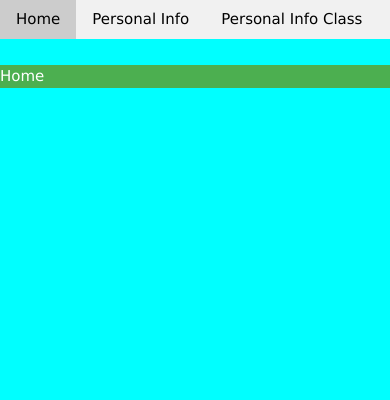
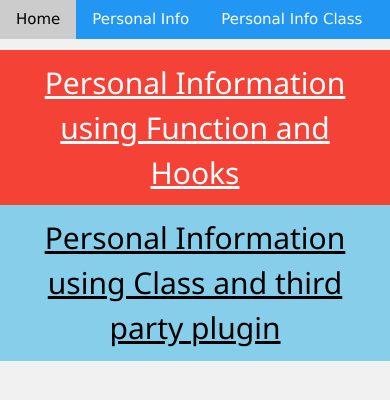
Before and after one commit to ManikandanRamSaro/react_validation_task, a React (Create React App) app: page / in a window 390 px wide. Shown: the top 400 px of the page. Built offline with nearby package versions, Linux system fonts and the light colour scheme.

Commit message:
After completing all before deploy - 26-1-21

```diff
--- a/public/index.html
+++ b/public/index.html
@@ -27,7 +27,7 @@
     -->
     <title>React App</title>
   </head>
-  <body style="background-color: aqua;">
+  <body class=" w3-light-grey">
     <noscript>You need to enable JavaScript to run this app.</noscript>
     <div id="root"></div>
     <!--
--- a/src/Components/App.js
+++ b/src/Components/App.js
@@ -1,13 +1,12 @@
 import '../Styles/App.css';
 
+import '../Styles/w3.css';
 import {BrowserRouter,Route,Link} from 'react-router-dom';
 
-import Demo from './Demo';
 import Header from './Header';
 import Home from './Home';
-
-import Layout from './Layout';
 import PersonalInfo from './PersonalInfo';
+import PersonalInfoClass from './PersonalInfoClass';
 
 const Routes = [
   {
@@ -29,7 +28,7 @@ const App = () => {
                  <Header route={Routes}/>
                   <Route path="/" component={Home} exact />
                   <Route path="/PersonalInformation" component={PersonalInfo} />
-                  <Route path="/PersonalInfo" component={Layout} />
+                  <Route path="/PersonalInfo" component={PersonalInfoClass} />
               </div>
             </BrowserRouter>
         </div>
--- a/src/Components/Demo.js
+++ /dev/null
@@ -1,38 +0,0 @@
-import '../Styles/App.css';
-import { makeStyles } from '@material-ui/core/styles';
-import Button from '@material-ui/core/Button';
-const useStyles = makeStyles((theme) => ({
-  root: {
-    '& > *': {
-      margin: theme.spacing(1),
-    },
-  },
-}));
-
-const Demo = () => {
-  const classes = useStyles();
-  return (
-    <div className="App">
-      <div class="w3-container w3-teal">
-  <h1>My Car</h1>
-</div>
-             <div className={classes.root}>
-              <Button variant="contained">Default</Button>
-              <Button variant="contained" color="primary">
-                Primary
-              </Button>
-              <Button variant="contained" color="secondary">
-                Secondary
-              </Button>
-              <Button variant="contained" disabled>
-                Disabled
-              </Button>
-              <Button variant="contained" color="primary" href="#contained-buttons">
-                Link
-              </Button>
-            </div>
-    </div>
-  );
-}
-
-export default Demo;
--- a/src/Components/Header.js
+++ b/src/Components/Header.js
@@ -6,11 +6,11 @@ const Header = ({route}) =>{
 
     const paths = route.map( link =>{
         if(link.status===true){
-            return <Link to={link.route} key={link.id} className={link.route===currentPath ? 'w3-bar-item w3-button w3-green' : 'w3-bar-item w3-button' } onClick={e=>{setCurrentPath(link.route)}} >{link.displayName}</Link>
+            return <Link to={link.route} key={link.id} className={link.route===currentPath ? 'w3-bar-item w3-button w3-pale-blue' : 'w3-bar-item w3-button' } onClick={e=>{setCurrentPath(link.route)}} >{link.displayName}</Link>
         }
      });
     return (
-        <div className="w3-bar w3-light-grey">
+        <div className="w3-bar w3-blue">
             {paths}
         </div>
     );
--- a/src/Components/Home.js
+++ b/src/Components/Home.js
@@ -1,10 +1,17 @@
 import React from 'react';
+import {Link} from 'react-router-dom';
 import '../Styles/App.css'
 const Home = () =>{
     return (
-        <div className="w3-container">
-            <div className="w3-display-middle">
-           <p className="w3-green">Home</p>
+        <div className="w3-container w3-center">
+        <div className="w3-display-middle">
+            <div className="w3-container w3-half w3-red w3-hover-shadow">
+               <Link to="/PersonalInformation"><h2>Personal Information using Function and Hooks</h2>  </Link>
+
+            </div>
+            <div className="w3-container w3-half w3-hover-shadow w3-light-blue">
+            <Link to="/PersonalInfo"><h2>Personal Information using Class and third party plugin</h2>   </Link>
+            </div>
             </div>
         </div>
     );
--- a/src/Components/Layout.js
+++ /dev/null
@@ -1,21 +0,0 @@
-import '../Styles/App.css';
-
-import PersonalInfo from './PersonalInfo';
-import PersonalInfoClass from './PersonalInfoClass';
-const Layout = () => {
-  return (
-    <div className="w3-container">
-        <div className="w3-display-middle">
-            <div className="login-wrapper" >
-                <div className="box">
-                    {/* <PersonalInfo/> */}
-                    <PersonalInfoClass/>
-                </div>
-            </div>
-        </div>
-    </div>
-
-  );
-}
-
-export default Layout;
--- a/src/Components/PersonalInfo.js
+++ b/src/Components/PersonalInfo.js
@@ -6,7 +6,7 @@ import InputAdornment from '@material-ui/core/InputAdornment';
 import TextField from '@material-ui/core/TextField';
 import { Button } from '@material-ui/core';
 import Helper from '../Helper/EventsHelper';
-import DoneIcon from '@material-ui/icons/Done';
+//import DoneIcon from '@material-ui/icons/Done';
 import ClearIcon from '@material-ui/icons/Clear';
 const PersonalInfo = () =>{
 
@@ -247,7 +247,7 @@ const PersonalInfo = () =>{
                         <TextField
                             name="txtEmail"
                             id="txtEmail"
-                            label="Email"
+                            label="Email ID"
                             value={email}
                             onChange={e=>{mapTextboxToVariables('EM',e,0,'','','NORMAL')}}
                             error={emailval.status}
@@ -264,7 +264,7 @@ const PersonalInfo = () =>{
                             <TextField
                             name="txtConfirmEmail"
                             id="txtConfirmEmail"
-                            label="Confirm Email"
+                            label="Confirm Email ID"
                             value={confirmEmail}
                             onChange={e=>{mapTextboxToVariables('CEM',e,0,'','','NORMAL')}}
                             error={cemailval.status}
--- a/src/Components/PersonalInfoClass.js
+++ b/src/Components/PersonalInfoClass.js
@@ -150,7 +150,7 @@ class PersonalInfoClass extends React.Component
                                 label="Confirm Email ID"
                                 value={values.confirmemail}
                                 onChange={handleChange}
-                                onKeyUp={e=>this.emailDiv(values.confirmemail)}
+                                onKeyUp={e=>this.SuccessStatus(false)}
                                 fullWidth
                                 />
                                 :null }
@@ -159,7 +159,7 @@ class PersonalInfoClass extends React.Component
                                 name="mobileNo"
                                 helperText={touched.mobileNo ? errors.mobileNo : ""}
                                 error={touched.mobileNo && Boolean(errors.mobileNo)}
-                                label="Mobile No"
+                                label="Phone no"
                                 type="number"
                                 value={values.mobileNo}
                                 onChange={handleChange}
--- a/src/Styles/App.css
+++ b/src/Styles/App.css
@@ -38,7 +38,7 @@
 }
 @media all and (max-width: 800px) {
     .w3-display-middle{
-        left:0!important;top:100px;transform:translate(0%,0%)!important;-ms-transform:translate(0%,0%)!important;width:100%!important
+        left:0!important;top:100px!important;transform:translate(0%,0%)!important;-ms-transform:translate(0%,0%)!important;width:100%!important
     }
     .form-layout{
       width: 100%!important;
@@ -47,7 +47,7 @@
 
 @media all and (max-width: 600px) {
     .w3-display-middle{
-        left:0!important;top:50px;transform:translate(0%,0%)!important;-ms-transform:translate(0%,0%)!important;width:100%!important
+        left:0!important;top:50px!important;transform:translate(0%,0%)!important;-ms-transform:translate(0%,0%)!important;width:100%!important
     }
     .form-layout{
       width: 100%!important;
--- a/src/index.js
+++ b/src/index.js
@@ -1,7 +1,6 @@
 import React from 'react';
 import ReactDOM from 'react-dom';
 
-import './Styles/w3.css';
 
 import App from './Components/App';
 
```
Also changed, not shown: 1 other file (tests, documents, lock files or other folders).
